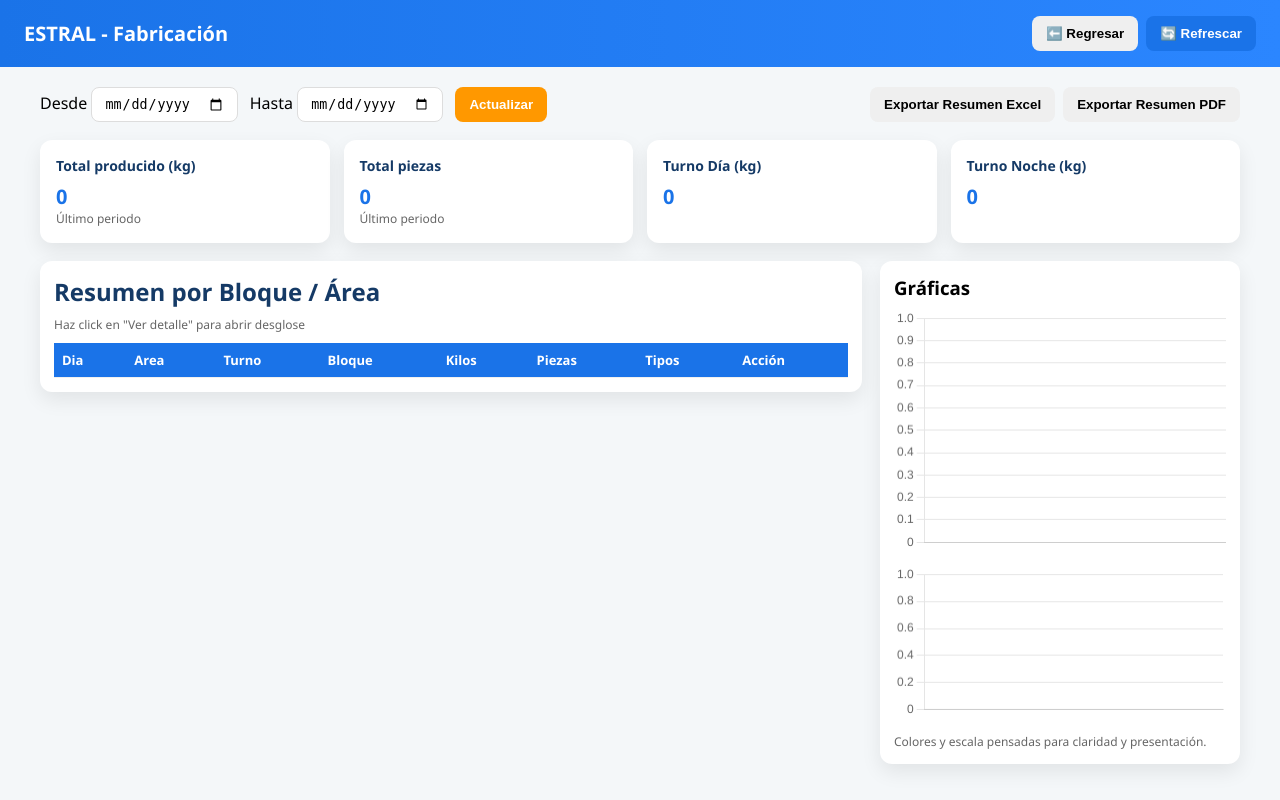
After one commit to Alejandro-Ramirez-Gutierrez/estral_module, a FastAPI app: template templates/fabricacion_mensual.html in a window 1280 px wide. The commit adds this page. Run offline with FastAPI, Linux system fonts and the light colour scheme; the template is opened without the code that fills it: most values are stand-ins (such as "Sample title", 1, 10 or a date in 2020); lists and menus that the app fills with data are empty.

Commit message:
se agrega modulo de fabricacion mensual con graficas funcionales

```diff
--- a/main.py
+++ b/main.py
@@ -8,7 +8,7 @@ from fastapi import FastAPI, Request, Form, Cookie, Body, Query
 from fastapi.responses import HTMLResponse, RedirectResponse, JSONResponse
 from fastapi.templating import Jinja2Templates
 from fastapi.staticfiles import StaticFiles
-from routers import auth_requisiciones, planeacion
+from routers import auth_requisiciones, planeacion, fabricacion_mensual
 from utils.auth import crear_access_token, verificar_access_token
 from services.db_service import (
     login_user,
@@ -29,6 +29,7 @@ app.mount("/static", StaticFiles(directory="static"), name="static")
 # -------------------- ROUTERS --------------------
 app.include_router(auth_requisiciones.router, prefix="/auth", tags=["Autenticación"])
 app.include_router(planeacion.router, prefix="/planeacion", tags=["Planeación"])
+app.include_router(fabricacion_mensual.router, prefix="/fabricacion", tags=["Fabricación Mensual"])
 
 # -------------------- LOGIN --------------------
 @app.get("/", response_class=HTMLResponse)
--- a/routers/planeacion.py
+++ b/routers/planeacion.py
@@ -28,7 +28,7 @@ def get_payload_from_cookie(access_token: str = Cookie(None)):
     token = access_token.replace("Bearer ", "")
     return verificar_access_token(token)
 
-# Página HTML del dashboard de planeación (si quieres usar template)
+# Página HTML del dashboard de planeación
 @router.get("/", response_class=HTMLResponse)
 def planeacion_page(request: Request, access_token: str = Cookie(None)):
     payload = get_payload_from_cookie(access_token)
--- a/services/db_service.py
+++ b/services/db_service.py
@@ -64,7 +64,6 @@ def login_user(username: str, password: str, aplicacion: str = "EstralWeb",
             "K_Departamento": getattr(user_row, "K_Departamento", None),
             "D_Departamento": getattr(user_row, "D_Departamento", None)
         }
-        print("DEBUG:", {"user_row": user_row, "pmsMsg": pmsMsg})
 
         return {"user": user_data}
 
--- /dev/null
+++ b/templates/fabricacion_mensual.html
@@ -0,0 +1,287 @@
+<!-- templates/fabricacion_direccion.html -->
+<!DOCTYPE html>
+<html lang="es">
+<head>
+<meta charset="utf-8">
+<title>Fabricación - Dirección | Estral</title>
+<meta name="viewport" content="width=device-width,initial-scale=1">
+<link rel="stylesheet" href="/static/styles.css">
+<script src="https://cdn.jsdelivr.net/npm/chart.js"></script>
+<style>
+:root{
+  --blue:#1a73e8;
+  --dark:#153a66;
+  --accent:#ff9800;
+  --muted:#f4f7f9;
+  --card-shadow: 0 8px 20px rgba(0,0,0,0.08);
+}
+body{font-family: "Segoe UI", Tahoma, Geneva, Verdana, sans-serif; background:var(--muted); margin:0}
+.header{
+  display:flex; align-items:center; gap:12px; padding:16px 24px; background:linear-gradient(90deg,var(--blue),#2b86ff);
+  color:white;
+}
+.header .title{font-weight:700; font-size:20px}
+.header .sub{opacity:0.9; font-size:13px}
+.container{max-width:1200px; margin:20px auto; padding:0 16px;}
+.controls{display:flex; gap:12px; align-items:center; margin:18px 0; flex-wrap:wrap;}
+.input{padding:8px 12px; border-radius:8px; border:1px solid #ddd; background:white}
+.btn{padding:10px 14px; border-radius:8px; border:none; cursor:pointer; font-weight:700}
+.btn-primary{background:var(--blue); color:white}
+.btn-accent{background:var(--accent); color:white}
+.kpi-row{display:flex; gap:14px; margin-bottom:18px; flex-wrap:wrap}
+.kpi{background:white; padding:16px; border-radius:12px; box-shadow:var(--card-shadow); flex:1; min-width:180px}
+.kpi h3{margin:0; color:var(--dark); font-size:14px}
+.kpi p{margin:8px 0 0; font-size:20px; font-weight:700; color:var(--blue)}
+
+.grid{display:grid; grid-template-columns: 1fr 360px; gap:18px; align-items:start}
+.card{background:white; border-radius:12px; padding:14px; box-shadow:var(--card-shadow)}
+.table{width:100%; border-collapse:collapse; margin-top:10px}
+.table th, .table td{padding:8px; text-align:left; border-bottom:1px solid #f0f0f0; font-size:13px}
+.table th{font-weight:700; color:white; background:var(--blue)}
+.small{font-size:12px; color:#666}
+
+/* modal */
+.modal-overlay{display:none; position:fixed; inset:0; background:rgba(0,0,0,0.6); z-index:2000; justify-content:center; align-items:flex-start; padding:28px; overflow:auto}
+.modal{background:white; width:100%; max-width:1100px; border-radius:10px; padding:16px; position:relative}
+.modal .close-outside{position:absolute; right:10px; top:10px; background:#eee; border-radius:50%; width:38px; height:38px; display:flex; align-items:center; justify-content:center; cursor:pointer}
+.modal .modal-body{max-height:70vh; overflow:auto; margin-top:12px}
+
+/* responsive */
+@media (max-width:980px){
+  .grid{grid-template-columns: 1fr; }
+  .kpi{min-width:140px}
+  .header{flex-direction:column; align-items:flex-start; gap:6px}
+}
+</style>
+</head>
+<body>
+<div class="header">
+  <div>
+    <div class="title">ESTRAL - Fabricación</div>
+  </div>
+  <div style="margin-left:auto; display:flex; gap:8px; align-items:center">
+    <button class="btn" id="btn-regresar" onclick="location.href='/dashboard'">⬅️ Regresar</button>
+    <button class="btn btn-primary" id="btn-refresh">🔄 Refrescar</button>
+  </div>
+</div>
+
+<div class="container">
+  <div class="controls">
+    <label>Desde <input type="date" id="f-desde" class="input"></label>
+    <label>Hasta <input type="date" id="f-hasta" class="input"></label>
+    <button class="btn btn-accent" id="btn-actualizar">Actualizar</button>
+    <div style="margin-left:auto; display:flex; gap:8px">
+      <button class="btn" id="export-resumen-excel">Exportar Resumen Excel</button>
+      <button class="btn" id="export-resumen-pdf">Exportar Resumen PDF</button>
+    </div>
+  </div>
+
+  <div class="kpi-row" id="kpi-row">
+    <div class="kpi">
+      <h3>Total producido (kg)</h3>
+      <p id="kpi-kg">0</p>
+      <div class="small">Último periodo</div>
+    </div>
+    <div class="kpi">
+      <h3>Total piezas</h3>
+      <p id="kpi-pzas">0</p>
+      <div class="small">Último periodo</div>
+    </div>
+    <div class="kpi">
+      <h3>Turno Día (kg)</h3>
+      <p id="kpi-dia">0</p>
+    </div>
+    <div class="kpi">
+      <h3>Turno Noche (kg)</h3>
+      <p id="kpi-noche">0</p>
+    </div>
+  </div>
+
+  <div class="grid">
+    <div class="card">
+      <h2 style="color:var(--dark); margin:0 0 8px">Resumen por Bloque / Área</h2>
+      <div class="small">Haz click en "Ver detalle" para abrir desglose</div>
+      <table class="table" id="tabla-resumen">
+        <thead>
+          <tr><th>Dia</th><th>Area</th><th>Turno</th><th>Bloque</th><th>Kilos</th><th>Piezas</th><th>Tipos</th><th>Acción</th></tr>
+        </thead>
+        <tbody></tbody>
+      </table>
+    </div>
+
+    <div class="card">
+      <h3 style="margin:0 0 8px">Gráficas</h3>
+      <canvas id="chart-area" height="220"></canvas>
+      <div style="height:12px"></div>
+      <canvas id="chart-bloques" height="140"></canvas>
+      <div style="height:8px"></div>
+      <div class="small" style="margin-top:6px">Colores y escala pensadas para claridad y presentación.</div>
+    </div>
+  </div>
+</div>
+
+<!-- Modal detalle -->
+<div class="modal-overlay" id="modalOverlay">
+  <div class="modal" role="dialog" aria-modal="true">
+    <div style="display:flex; align-items:center; justify-content:space-between">
+      <div><strong id="modalTitle">Detalle</strong></div>
+      <div style="display:flex; gap:8px; align-items:center">
+        <button class="btn" id="export-detalle-excel">Excel</button>
+        <button class="btn" id="export-detalle-pdf">PDF</button>
+        <div class="close-outside" id="closeModal" title="Cerrar">✖</div>
+      </div>
+    </div>
+    <div class="modal-body" id="modalBody">
+      <!-- tabla dinámica -->
+      <table class="table" id="tabla-detalle">
+        <thead><tr><th>Pedido</th><th>Partida</th><th>Componente</th><th>Descripción</th><th>Cantidad</th><th>Peso</th><th>PesoTotal</th><th>Fecha</th><th>Máquina</th></tr></thead>
+        <tbody></tbody>
+      </table>
+    </div>
+  </div>
+</div>
+
+<script>
+const apiResumen = "/fabricacion/api/resumen";
+const apiDetalle = "/fabricacion/api/detalle";
+const apiExport = "/fabricacion/api/export";
+
+// init dates from server-rendered defaults
+document.getElementById('f-desde').value = "{{ desde }}";
+document.getElementById('f-hasta').value = "{{ hasta }}";
+
+// helpers
+function fnum(x){ try{ return Number(x).toLocaleString('en-US'); }catch(e){return x;} }
+function fetchResumen(){
+  const desde = document.getElementById('f-desde').value;
+  const hasta = document.getElementById('f-hasta').value;
+  fetch(`${apiResumen}?desde=${desde}&hasta=${hasta}`, {credentials:'include'})
+    .then(r=>r.json()).then(data=>{
+      renderResumen(data.resumen || []);
+      renderKpis(data.kpis || {});
+      renderCharts(data.resumen || []);
+    }).catch(e=>{ alert("Error al cargar resumen: "+e) });
+}
+
+function renderKpis(kpis){
+  document.getElementById('kpi-kg').textContent = fnum(kpis.total_kg || 0);
+  document.getElementById('kpi-pzas').textContent = fnum(kpis.total_piezas || 0);
+  // estimate day/night by scanning resumen
+  const resumen = window._lastResumen || [];
+  let kgDia=0, kgNoche=0;
+  resumen.forEach(r=>{ if(r.Turno === 'Día') kgDia += r.PesoKg; else kgNoche += r.PesoKg; });
+  document.getElementById('kpi-dia').textContent = fnum(kgDia);
+  document.getElementById('kpi-noche').textContent = fnum(kgNoche);
+}
+
+function renderResumen(rows){
+  window._lastResumen = rows;
+  const tbody = document.querySelector('#tabla-resumen tbody');
+  tbody.innerHTML = '';
+  rows.forEach(r=>{
+    const tr = document.createElement('tr');
+    tr.innerHTML = `<td>${r.DiaTurno}</td>
+      <td>${r.Area}</td>
+      <td>${r.Turno}</td>
+      <td>${r.Bloque}</td>
+      <td>${fnum(r.PesoKg.toFixed? r.PesoKg.toFixed(2): r.PesoKg)}</td>
+      <td>${fnum(r.Piezas)}</td>
+      <td title="${r.Tipos}">${r.Tipos.length>60? r.Tipos.substring(0,60)+'...': r.Tipos}</td>
+      <td><button class="btn" onclick="verDetalle('${encodeURIComponent(r.Area)}','${r.DiaTurno}','${r.Bloque}')">Ver detalle</button></td>`;
+    tbody.appendChild(tr);
+  });
+}
+
+let chartArea=null, chartBloques=null;
+function renderCharts(rows){
+  // prepare data by area (sum PesoKg)
+  const byArea = {};
+  const byBloq = {};
+  rows.forEach(r=>{
+    byArea[r.Area] = (byArea[r.Area]||0) + (r.PesoKg||0);
+    byBloq[r.Bloque] = (byBloq[r.Bloque]||0) + (r.PesoKg||0);
+  });
+  const areaLabels = Object.keys(byArea);
+  const areaData = areaLabels.map(k=>Math.round(byArea[k]));
+  const bloqLabels = Object.keys(byBloq);
+  const bloqData = bloqLabels.map(k=>Math.round(byBloq[k]));
+
+  // destroy previous
+  if(chartArea) chartArea.destroy();
+  if(chartBloques) chartBloques.destroy();
+
+  const ctxA = document.getElementById('chart-area').getContext('2d');
+  chartArea = new Chart(ctxA, {
+    type:'bar',
+    data:{ labels: areaLabels, datasets:[{ label:'Kilos (kg)', data: areaData, backgroundColor:'#1a73e8' }]},
+    options:{ responsive:true, plugins:{ legend:{display:false} }, scales:{ y:{ beginAtZero:true } } }
+  });
+
+  const ctxB = document.getElementById('chart-bloques').getContext('2d');
+  chartBloques = new Chart(ctxB, {
+    type:'line',
+    data:{ labels: bloqLabels, datasets:[{ label:'Kilos por bloque', data: bloqData, fill:true, backgroundColor:'rgba(75,192,192,0.15)', borderColor:'#ff9800' }]},
+    options:{ responsive:true, plugins:{ legend:{display:false} }, scales:{ y:{ beginAtZero:true } } }
+  });
+}
+
+// detalle modal
+function verDetalle(area, dia, bloque){
+  area = decodeURIComponent(area);
+  document.getElementById('modalTitle').textContent = `Detalle — ${area} • ${dia} • ${bloque}`;
+  // show overlay
+  const overlay = document.getElementById('modalOverlay');
+  overlay.style.display = 'flex';
+  // load detalle
+  fetch(`${apiDetalle}?area=${encodeURIComponent(area)}&dia=${dia}&bloque=${encodeURIComponent(bloque)}`, {credentials:'include'})
+    .then(r=>r.json())
+    .then(data=>{
+      const tb = document.querySelector('#tabla-detalle tbody');
+      tb.innerHTML = '';
+      (data.detalle || []).forEach(d=>{
+        const tr = document.createElement('tr');
+        tr.innerHTML = `<td>${d.Pedido||''}</td>
+                        <td>${d.Partida||''}</td>
+                        <td>${d.Componente||''}</td>
+                        <td>${d.Descripcion||''}</td>
+                        <td>${d.Cantidad}</td>
+                        <td>${d.Peso}</td>
+                        <td>${d.PesoTotal}</td>
+                        <td>${d.Fecha}</td>
+                        <td>${d.Maquina}</td>`;
+        tb.appendChild(tr);
+      });
+      // set export handlers
+      document.getElementById('export-detalle-excel').onclick = ()=> window.open(`/fabricacion/api/export?mode=detalle&tipo=excel&area=${encodeURIComponent(area)}&dia=${dia}&bloque=${encodeURIComponent(bloque)}`, '_blank');
+      document.getElementById('export-detalle-pdf').onclick = ()=> window.open(`/fabricacion/api/export?mode=detalle&tipo=pdf&area=${encodeURIComponent(area)}&dia=${dia}&bloque=${encodeURIComponent(bloque)}`, '_blank');
+    });
+}
+
+// close modal (outside button)
+document.getElementById('closeModal').addEventListener('click', ()=> {
+  document.getElementById('modalOverlay').style.display = 'none';
+});
+// also close clicking overlay outside modal box
+document.getElementById('modalOverlay').addEventListener('click', (e)=>{
+  if(e.target === document.getElementById('modalOverlay')) document.getElementById('modalOverlay').style.display = 'none';
+});
+
+// exports resumen
+document.getElementById('export-resumen-excel').onclick = ()=> {
+  const d=document.getElementById('f-desde').value, h=document.getElementById('f-hasta').value;
+  window.open(`/fabricacion/api/export?mode=resumen&tipo=excel&desde=${d}&hasta=${h}`,'_blank');
+};
+document.getElementById('export-resumen-pdf').onclick = ()=> {
+  const d=document.getElementById('f-desde').value, h=document.getElementById('f-hasta').value;
+  window.open(`/fabricacion/api/export?mode=resumen&tipo=pdf&desde=${d}&hasta=${h}`,'_blank');
+};
+
+// update button
+document.getElementById('btn-actualizar').addEventListener('click', fetchResumen);
+document.getElementById('btn-refresh').addEventListener('click', fetchResumen);
+
+// initial load
+fetchResumen();
+</script>
+</body>
+</html>
```
Also changed, not shown: routers/fabricacion_mensual.py (added, +363 -0 lines), templates/dashboard.html (+85 -1 lines).
